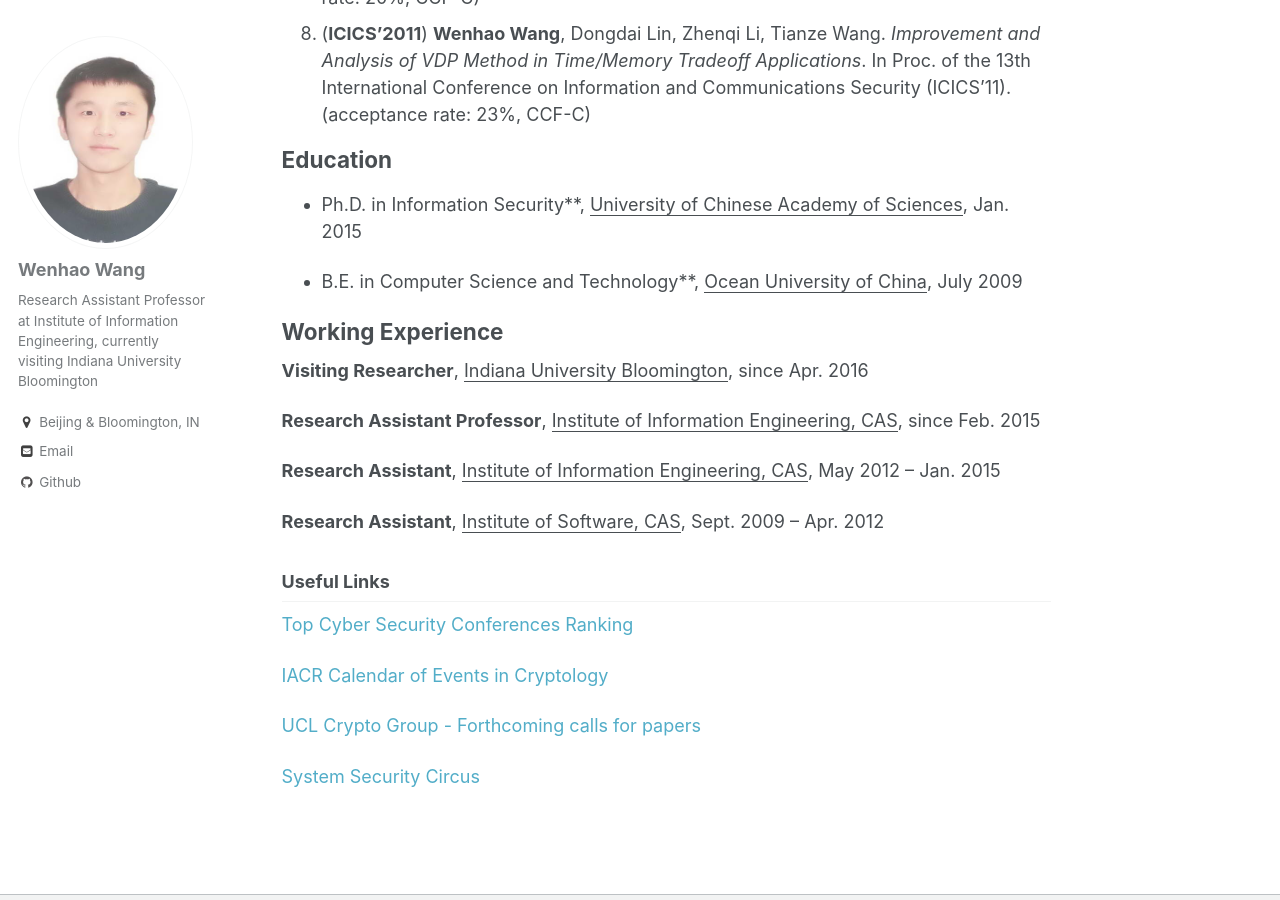
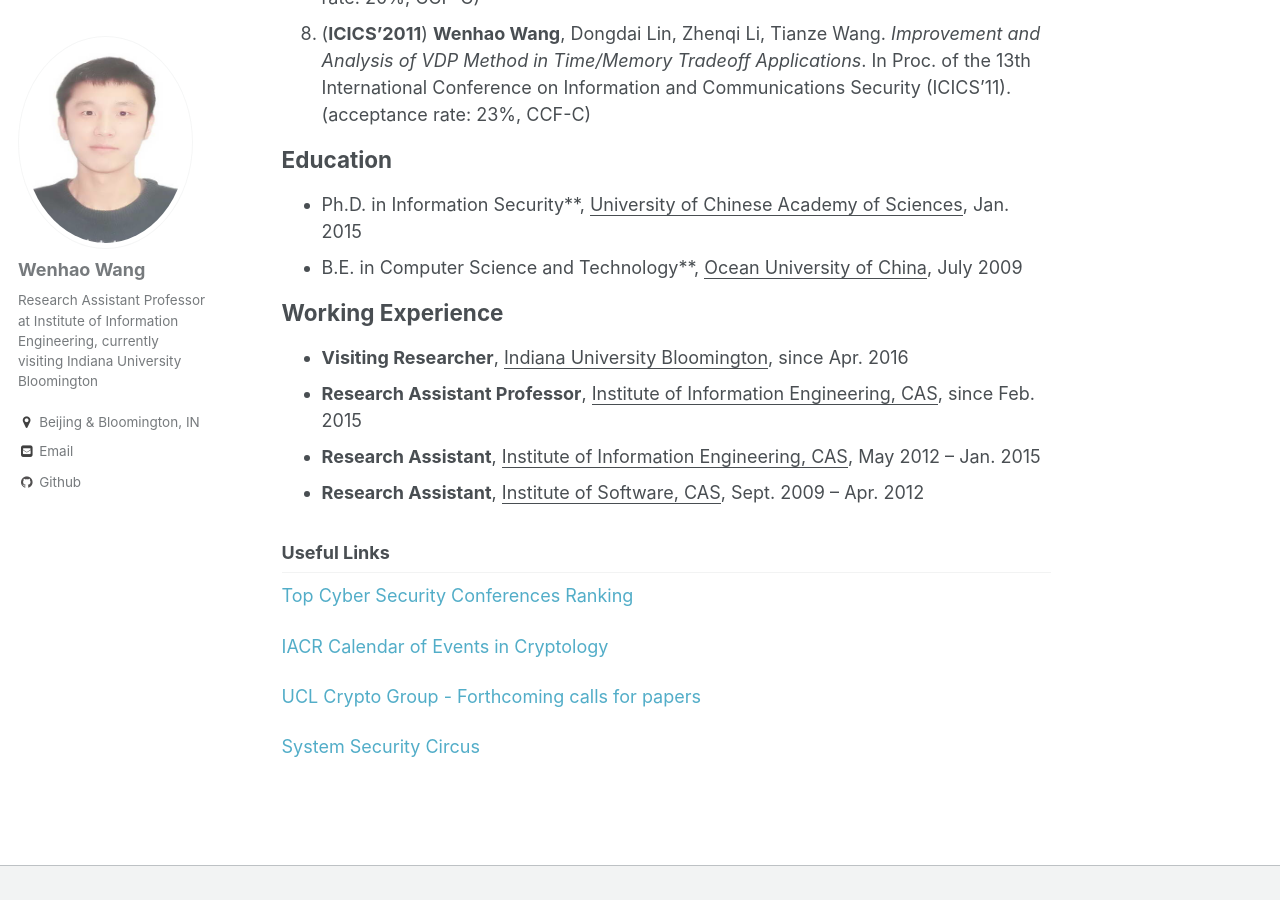
Before and after one commit to wenhao19/heartever.github.io, a Jekyll site: the page built from _pages/about.md, in a window 1280 px wide and 900 px high, scrolled down 1078 px. Built offline with Jekyll 4.4.1, drawn with Linux system fonts in a browser that asks for light colours.

```diff
--- a/_pages/about.md
+++ b/_pages/about.md
@@ -23,18 +23,14 @@ Publications
 Education
 ======
 * Ph.D. in Information Security**, <ins>University of Chinese Academy of Sciences</ins>,                    Jan. 2015
-
 * B.E. in Computer Science and Technology**, <ins>Ocean University of China</ins>,                      July 2009
 
 Working Experience
 ======
-**Visiting Researcher**, <ins>Indiana University Bloomington</ins>, since Apr. 2016
-
-**Research Assistant Professor**, <ins>Institute of Information Engineering, CAS</ins>, since Feb. 2015
-
-**Research Assistant**, <ins>Institute of Information Engineering, CAS</ins>, May 2012 – Jan. 2015
-
-**Research Assistant**, <ins>Institute of Software, CAS</ins>, Sept. 2009 – Apr. 2012
+* **Visiting Researcher**, <ins>Indiana University Bloomington</ins>, since Apr. 2016
+* **Research Assistant Professor**, <ins>Institute of Information Engineering, CAS</ins>, since Feb. 2015
+* **Research Assistant**, <ins>Institute of Information Engineering, CAS</ins>, May 2012 – Jan. 2015
+* **Research Assistant**, <ins>Institute of Software, CAS</ins>, Sept. 2009 – Apr. 2012
 
 Useful Links
 ------
```
